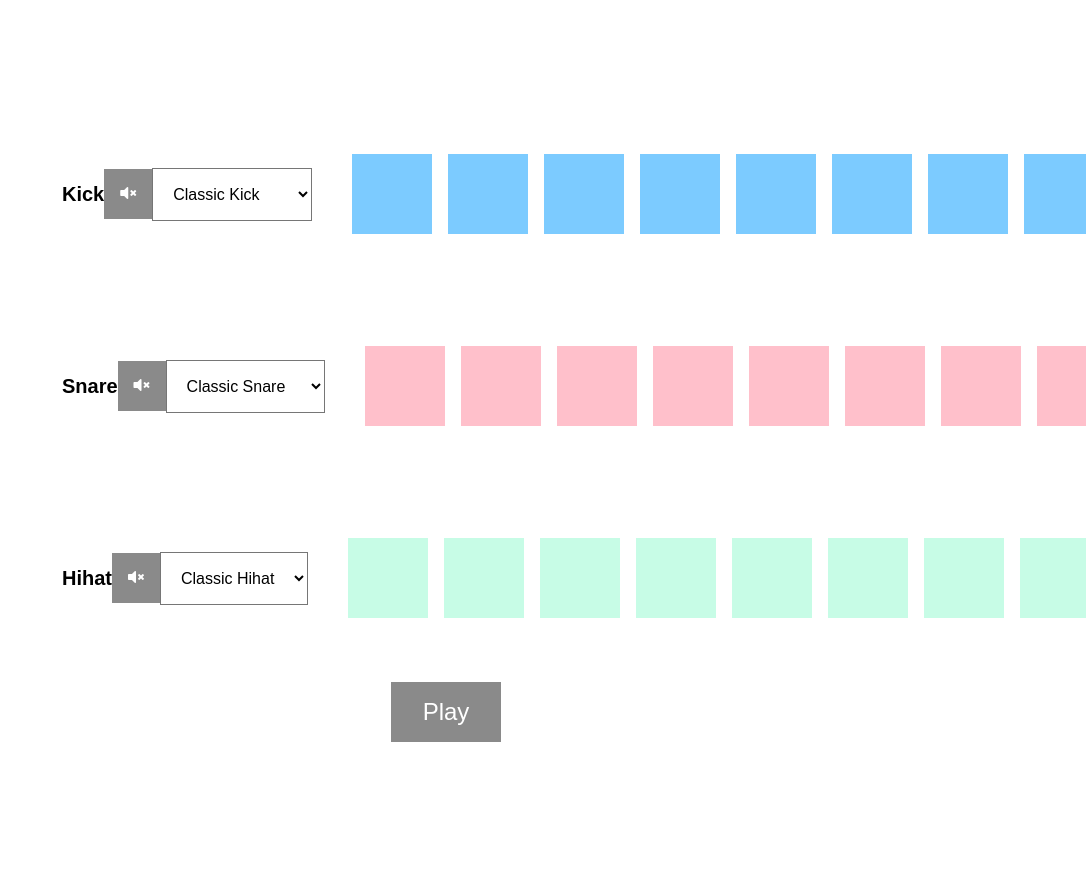
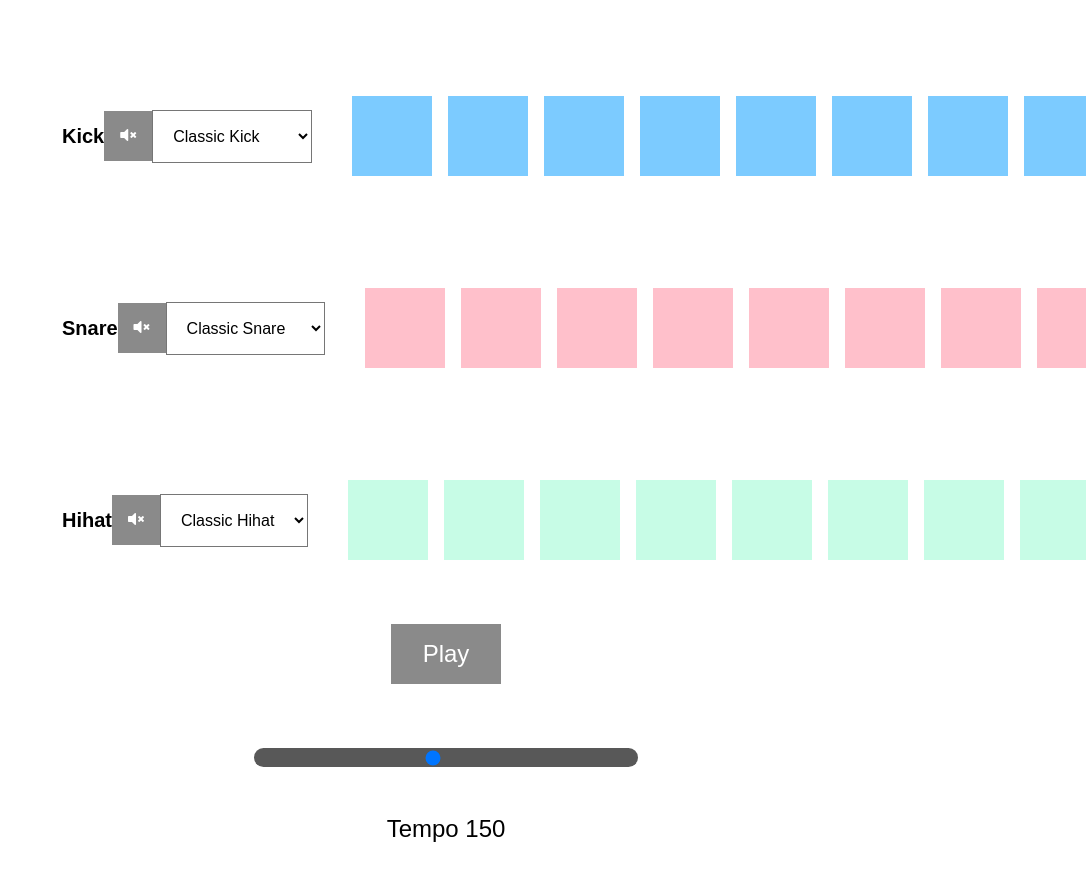
Before and after one commit to abuiko/beat-maker, a plain HTML site: page index.html in a window 1280 px wide. Shown: the top 880 px of the page, without its empty margins (194-1280 px from the left). Before the commit the page ends 800 px from the top, so only its background shows below. Drawn offline with Linux system fonts and the light colour scheme.

Commit message:
Add tempo range

```diff
--- a/app.js
+++ b/app.js
@@ -15,6 +15,7 @@ class DrumKit {
     this.isPlaying = null;
     this.selects = document.querySelectorAll("select");
     this.muteBtns = document.querySelectorAll(".mute");
+    this.tempoSlider = document.querySelector(".tempo-slider");
   }
   activePad() {
     this.classList.toggle("active"); //changes the color of pad onclick
@@ -51,6 +52,7 @@ class DrumKit {
       this.isPlaying = setInterval(() => {
         this.repeat();
       }, interval);
+
       this.playBtn.innerText = "Pause";
     } else {
       //clear interval
@@ -104,6 +106,19 @@ class DrumKit {
       }
     }
   }
+  changeTempo(e) {
+    const tempoText = document.querySelector(".tempo-nr");
+    this.bpm = e.target.value;
+    tempoText.innerText = e.target.value;
+  }
+  updateTempo() {
+    clearInterval(this.isPlaying);
+    this.isPlaying = null;
+    const playBtn = document.querySelector(".play");
+    if (playBtn.classList.contains("active")) {
+      this.start();
+    }
+  }
 }
 
 const drumKit = new DrumKit();
@@ -132,3 +147,9 @@ drumKit.muteBtns.forEach(btn => {
     drumKit.mute(e);
   });
 });
+drumKit.tempoSlider.addEventListener("input", function(e) {
+  drumKit.changeTempo(e);
+});
+drumKit.tempoSlider.addEventListener("change", function(e) {
+  drumKit.updateTempo(e);
+});
--- a/index.html
+++ b/index.html
@@ -103,6 +103,16 @@
         </div>
       </div>
       <button class="play">Play</button>
+      <div class="tempo">
+        <input
+          type="range"
+          class="tempo-slider"
+          max="300"
+          min="20"
+          value="150"
+        />
+        <p>Tempo <span class="tempo-nr">150</span></p>
+      </div>
     </div>
 
     <audio class="kick-sound" src="./sounds/kick-classic.wav"></audio>
--- a/styles.css
+++ b/styles.css
@@ -9,6 +9,7 @@
 
   --btn-color: rgb(138, 138, 138);
   --mute-btn-active: rgb(182, 182, 182);
+  --tempo-slider-color: rgb(88, 88, 88);
 }
 * {
   box-sizing: border-box;
@@ -111,6 +112,25 @@ select {
 .mute.active {
   background: var(--mute-btn-active);
 }
+.tempo {
+  margin: 3rem;
+  width: 30%;
+}
+.tempo-slider {
+  padding: 0.1rem;
+  -webkit-appearance: none;
+  margin: 1rem 0rem;
+  width: 100%;
+  position: relative;
+  background: var(--tempo-slider-color);
+  cursor: pointer;
+  border-radius: 1rem;
+}
+.tempo p {
+  font-size: 1.5rem;
+  margin: 2rem;
+  text-align: center;
+}
 
 @keyframes playTrack {
   from {
```
